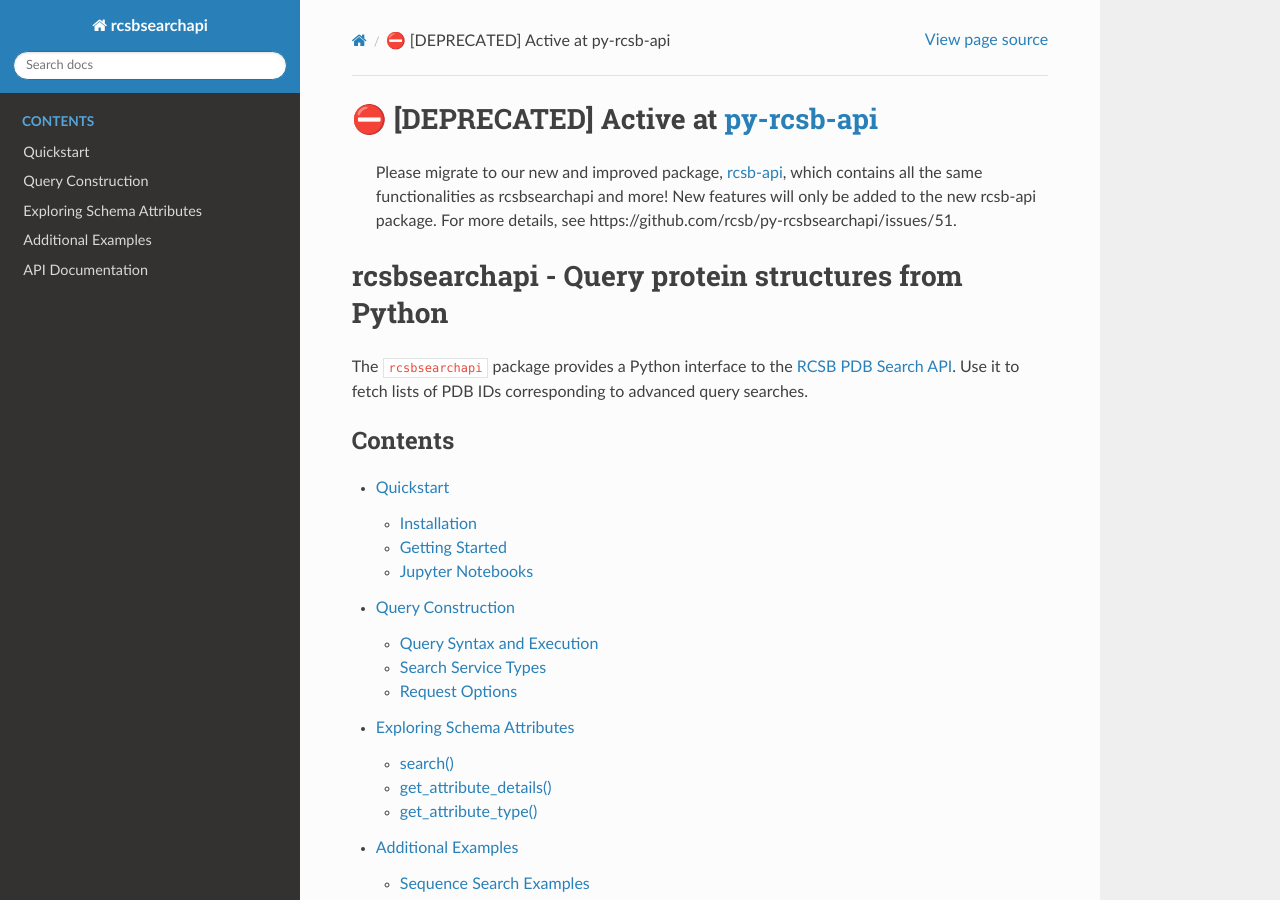
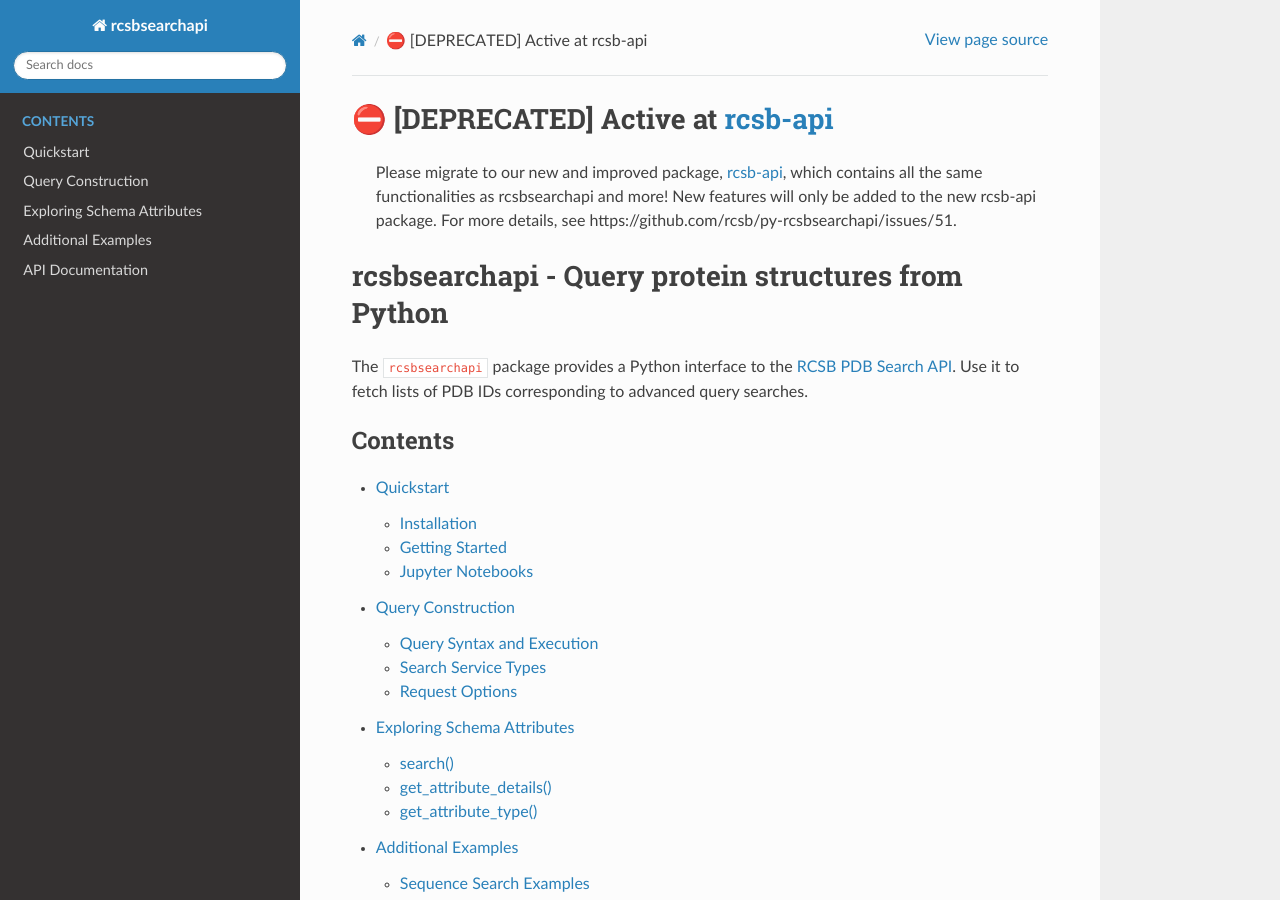
Before and after one commit to rcsb/py-rcsbsearchapi, a Sphinx documentation site: the page built from docs/index.md, in a window 1280 px wide and 900 px high. Built offline with Sphinx 7.4.7 and the Read the Docs theme 3.1.0, drawn with Linux system fonts in a browser that asks for light colours.

```diff
--- a/docs/index.md
+++ b/docs/index.md
@@ -1,4 +1,4 @@
-# ⛔️ [DEPRECATED] Active at [py-rcsb-api](https://rcsbapi.readthedocs.io/en/latest/#)
+# ⛔️ [DEPRECATED] Active at [rcsb-api](https://rcsbapi.readthedocs.io/en/latest/#)
 > Please migrate to our new and improved package, [rcsb-api](https://rcsbapi.readthedocs.io/en/latest/), which contains all the same functionalities as rcsbsearchapi and more! New features will only be added to the new rcsb-api package. For more details, see https://github.com/rcsb/py-rcsbsearchapi/issues/51.
 
 # rcsbsearchapi - Query protein structures from Python
```
